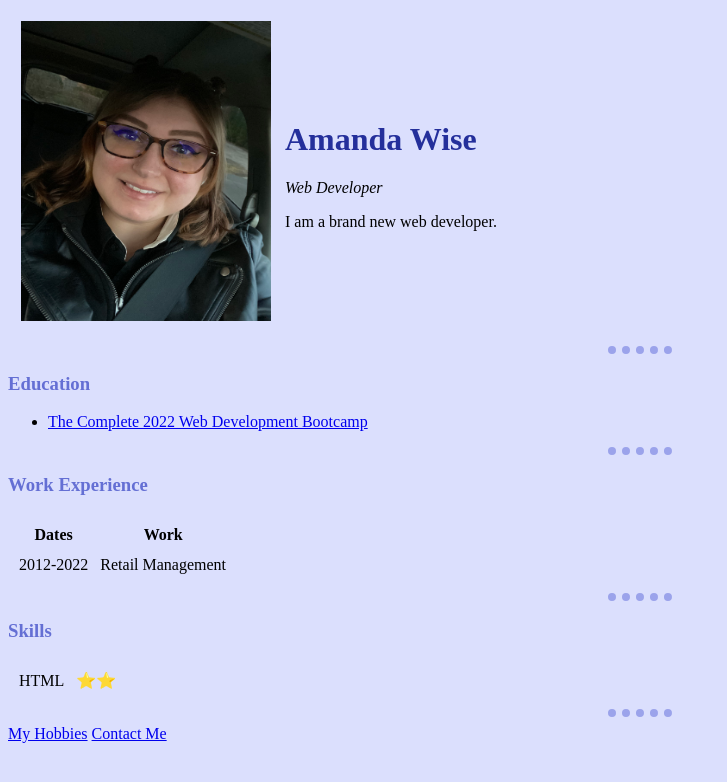
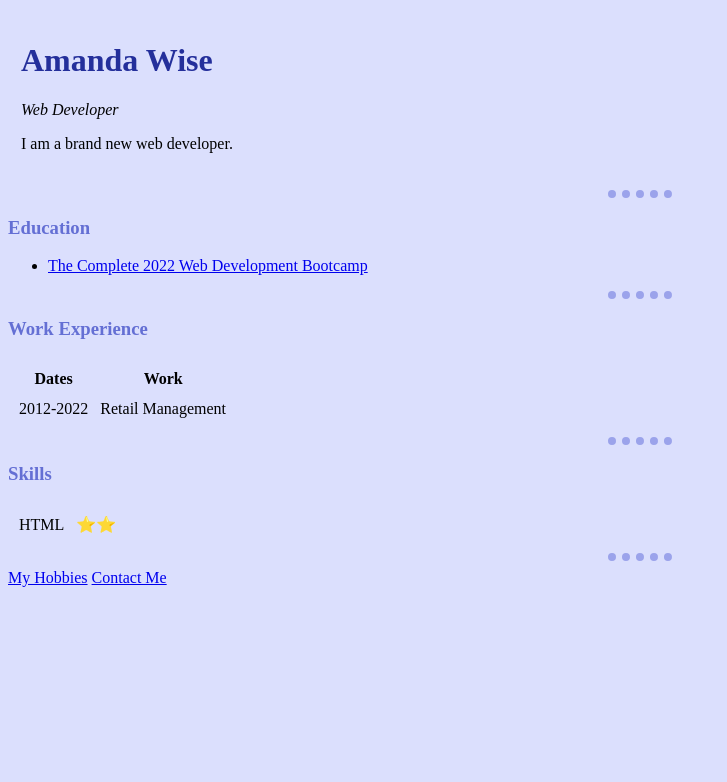
Before and after one commit to ilikecats74/cv, a plain HTML site: page index.html in a window 1280 px wide. Shown: the whole page, without its empty margins (0-727 px from the left). Drawn offline with Linux system fonts and the light colour scheme.

Commit message:
removed image

```diff
--- a/index.html
+++ b/index.html
@@ -14,16 +14,12 @@
     <table cellspacing="12">
       <tr>
         <td>
-          <img src="images/amanda.jpeg" height="300" width="250" alt="amanda profile picture">
-        </td>
-        <td>
           <h1>Amanda Wise</h1>
           <p><em>Web Developer</em></p>
           <p>I am a brand new web developer.</p>
         </td>
       </tr>
     </table>
-
 
     <hr />
     <h3>Education</h3>
```
